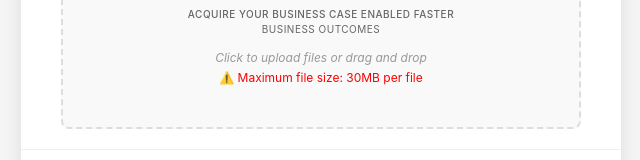
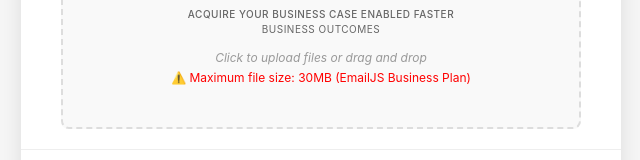
Before and after one commit to wjin2506/dddddd, a React (Create React App) app: page / in a window 1280 px wide. Shown: the part 260-420 px from the top of the page, without its empty margins (319-959 px from the left). Built offline with nearby package versions, Linux system fonts and the light colour scheme.

Commit message:
Update file size limit to 30MB for EmailJS Business Plan

```diff
--- a/src/DemoForm.js
+++ b/src/DemoForm.js
@@ -47,8 +47,8 @@ const DemoForm = () => {
 
   const handleFileUpload = (e) => {
     const files = Array.from(e.target.files);
-    const MAX_FILE_SIZE = 30 * 1024 * 1024; // 30MB limit per file
-    const MAX_TOTAL_SIZE = 30 * 1024 * 1024; // Total 30MB limit
+    const MAX_FILE_SIZE = 30 * 1024 * 1024; // 30MB limit per file (Business Plan)
+    const MAX_TOTAL_SIZE = 30 * 1024 * 1024; // Total 30MB limit (Business Plan)
 
     // Calculate current total size
     const currentTotalSize = uploadedFiles.reduce((sum, file) => sum + file.size, 0);
@@ -247,7 +247,7 @@ const DemoForm = () => {
                   <p className="upload-subtext">BUSINESS OUTCOMES</p>
                   <p className="upload-instruction">Click to upload files or drag and drop</p>
                   <p className="upload-limit" style={{ color: '#ff0000', fontSize: '12px', marginTop: '5px' }}>
-                    ⚠️ Maximum file size: 30MB per file
+                    ⚠️ Maximum file size: 30MB (EmailJS Business Plan)
                   </p>
                 </label>
               </div>
```
